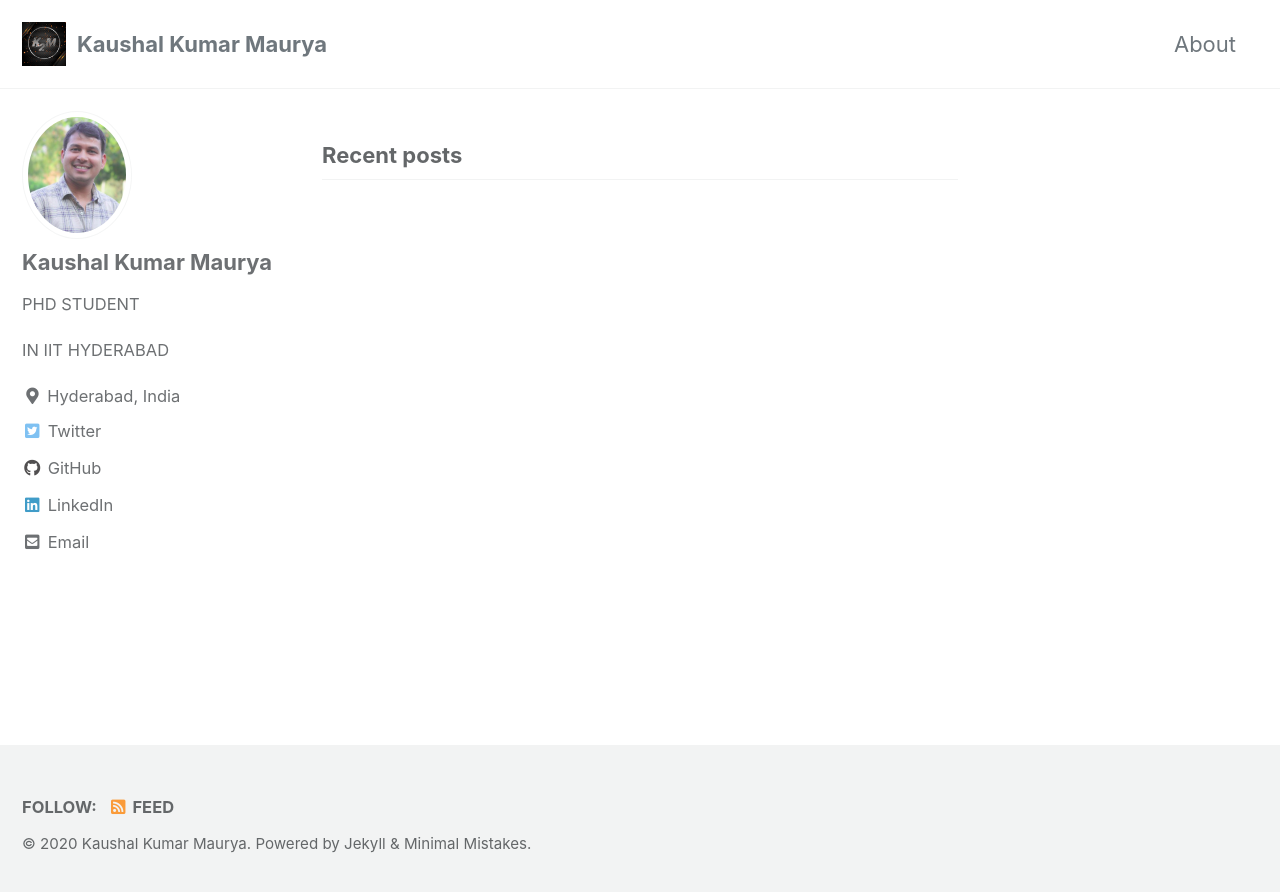
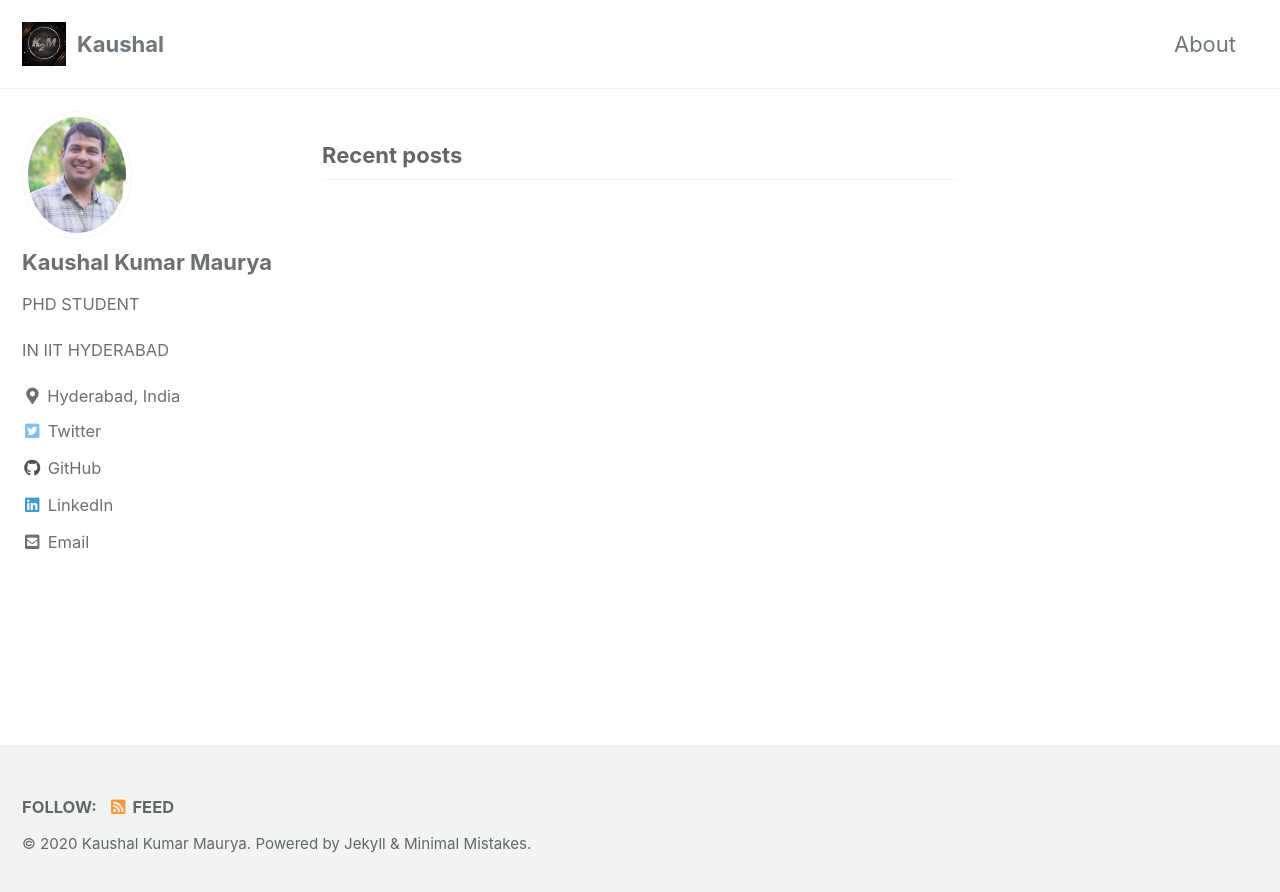
Before and after one commit to harshayelleni/harshayelleni.github.io, a Jekyll site: the page built from index.html, in a window 1280 px wide. Shown: the top 892 px of the page. Built offline with Jekyll 4.4.1, drawn with Linux system fonts in a browser that asks for light colours; cached includes are drawn as plain includes; the list of posts is cut into pages by our own code.

Commit message:
doing modifications

```diff
--- a/_config.yml
+++ b/_config.yml
@@ -10,14 +10,14 @@
 # Review documentation to determine if you should use `theme` or `remote_theme`
 # https://mmistakes.github.io/minimal-mistakes/docs/quick-start-guide/#installing-the-theme
 
-theme                  : "minimal-mistakes-jekyll"
+#theme                  : "minimal-mistakes-jekyll"
 # remote_theme           : "mmistakes/minimal-mistakes"
 minimal_mistakes_skin    : "default" # "air", "aqua", "contrast", "dark", "dirt", "neon", "mint", "plum", "sunrise"
 
 # Site Settings
 locale                   : "en-US"
-title                    : "Kaushal Kumar Maurya"
-title_separator          : "-"
+title                    : "Kaushal"
+title_separator          : "|"
 subtitle                 : # site tagline that appears below site title in masthead
 name                     : "Kaushal Kumar Maurya"
 description              : "PHD STUDENT"
```
